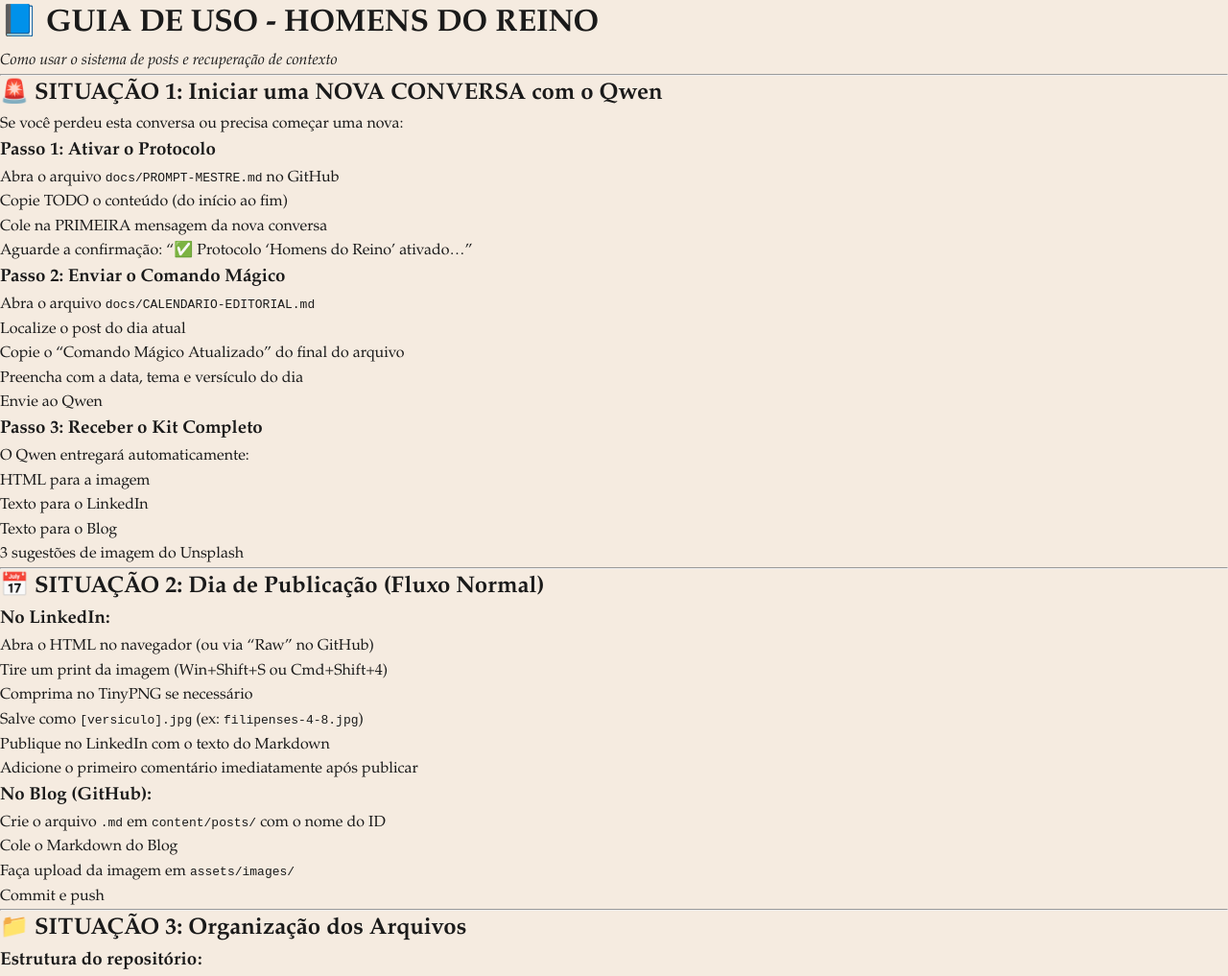
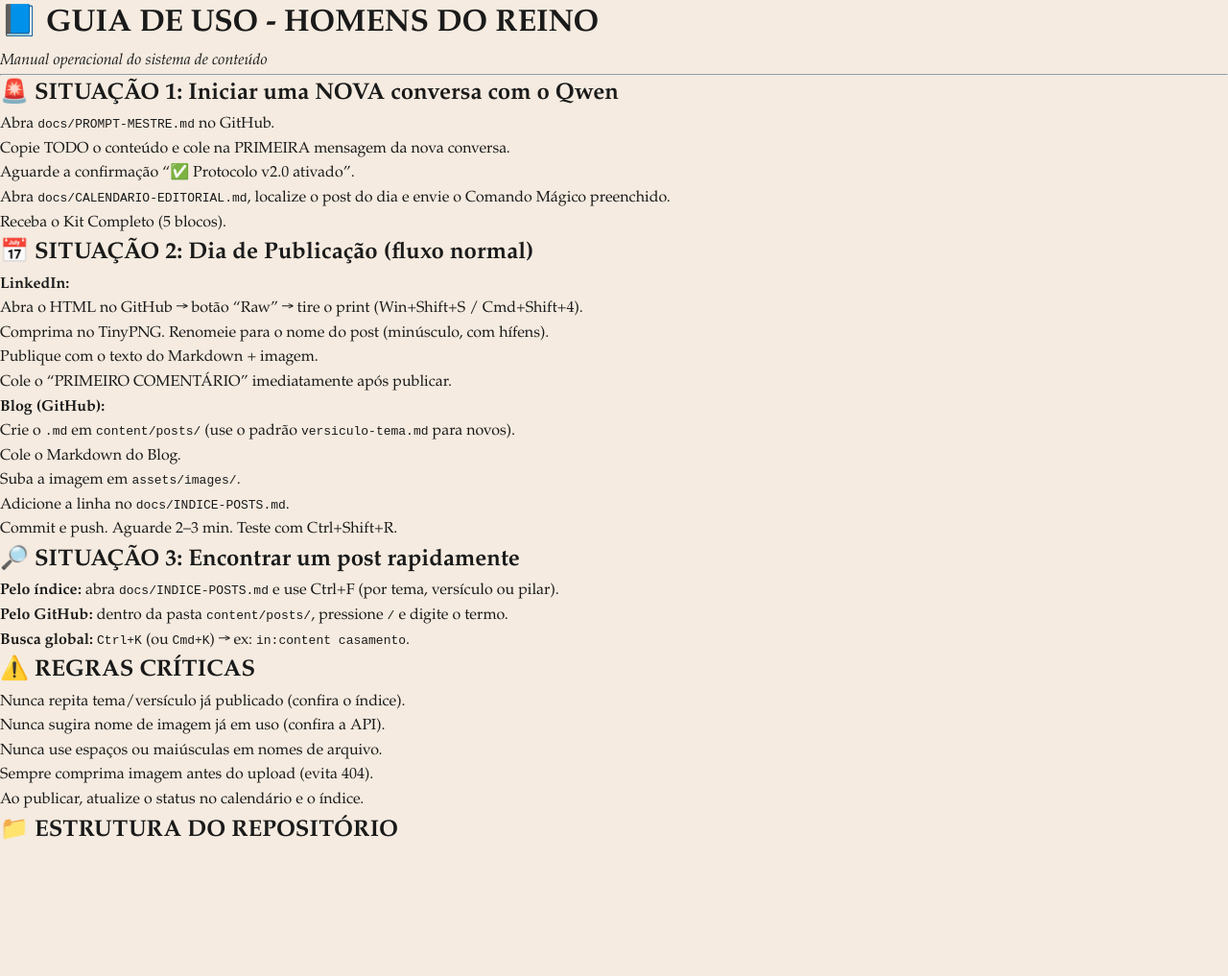
Before and after one commit to HomensdoReino/homensdoreino-blog, a Jekyll site: the page built from docs/GUIA-DE-USO.md, in a window 1280 px wide. Shown: the whole page at 96% size. Built offline with Jekyll 4.4.1, drawn with Linux system fonts in a browser that asks for light colours; our own code applies the rules of GitHub Pages for plain Markdown files; after the commit the page ends 900 px from its top, so only the background shows below that.

Commit message:
Update GUIA-DE-USO.md

```diff
--- a/docs/GUIA-DE-USO.md
+++ b/docs/GUIA-DE-USO.md
@@ -1,52 +1,39 @@
 # 📘 GUIA DE USO - HOMENS DO REINO
-*Como usar o sistema de posts e recuperação de contexto*
+*Manual operacional do sistema de conteúdo*
 
 ---
 
-## 🚨 SITUAÇÃO 1: Iniciar uma NOVA CONVERSA com o Qwen
+## 🚨 SITUAÇÃO 1: Iniciar uma NOVA conversa com o Qwen
+1. Abra `docs/PROMPT-MESTRE.md` no GitHub.
+2. Copie TODO o conteúdo e cole na PRIMEIRA mensagem da nova conversa.
+3. Aguarde a confirmação "✅ Protocolo v2.0 ativado".
+4. Abra `docs/CALENDARIO-EDITORIAL.md`, localize o post do dia e envie o Comando Mágico preenchido.
+5. Receba o Kit Completo (5 blocos).
 
-Se você perdeu esta conversa ou precisa começar uma nova:
+## 📅 SITUAÇÃO 2: Dia de Publicação (fluxo normal)
+**LinkedIn:**
+1. Abra o HTML no GitHub → botão "Raw" → tire o print (Win+Shift+S / Cmd+Shift+4).
+2. Comprima no TinyPNG. Renomeie para o nome do post (minúsculo, com hífens).
+3. Publique com o texto do Markdown + imagem.
+4. Cole o "PRIMEIRO COMENTÁRIO" imediatamente após publicar.
 
-### Passo 1: Ativar o Protocolo
-1. Abra o arquivo `docs/PROMPT-MESTRE.md` no GitHub
-2. Copie TODO o conteúdo (do início ao fim)
-3. Cole na PRIMEIRA mensagem da nova conversa
-4. Aguarde a confirmação: "✅ Protocolo 'Homens do Reino' ativado..."
+**Blog (GitHub):**
+1. Crie o `.md` em `content/posts/` (use o padrão `versiculo-tema.md` para novos).
+2. Cole o Markdown do Blog.
+3. Suba a imagem em `assets/images/`.
+4. Adicione a linha no `docs/INDICE-POSTS.md`.
+5. Commit e push. Aguarde 2–3 min. Teste com Ctrl+Shift+R.
 
-### Passo 2: Enviar o Comando Mágico
-1. Abra o arquivo `docs/CALENDARIO-EDITORIAL.md`
-2. Localize o post do dia atual
-3. Copie o "Comando Mágico Atualizado" do final do arquivo
-4. Preencha com a data, tema e versículo do dia
-5. Envie ao Qwen
+## 🔎 SITUAÇÃO 3: Encontrar um post rapidamente
+- **Pelo índice:** abra `docs/INDICE-POSTS.md` e use Ctrl+F (por tema, versículo ou pilar).
+- **Pelo GitHub:** dentro da pasta `content/posts/`, pressione `/` e digite o termo.
+- **Busca global:** `Ctrl+K` (ou `Cmd+K`) → ex: `in:content casamento`.
 
-### Passo 3: Receber o Kit Completo
-O Qwen entregará automaticamente:
-- HTML para a imagem
-- Texto para o LinkedIn
-- Texto para o Blog
-- 3 sugestões de imagem do Unsplash
+## ⚠️ REGRAS CRÍTICAS
+1. Nunca repita tema/versículo já publicado (confira o índice).
+2. Nunca sugira nome de imagem já em uso (confira a API).
+3. Nunca use espaços ou maiúsculas em nomes de arquivo.
+4. Sempre comprima imagem antes do upload (evita 404).
+5. Ao publicar, atualize o status no calendário e o índice.
 
----
-
-## 📅 SITUAÇÃO 2: Dia de Publicação (Fluxo Normal)
-
-### No LinkedIn:
-1. Abra o HTML no navegador (ou via "Raw" no GitHub)
-2. Tire um print da imagem (Win+Shift+S ou Cmd+Shift+4)
-3. Comprima no TinyPNG se necessário
-4. Salve como `[versiculo].jpg` (ex: `filipenses-4-8.jpg`)
-5. Publique no LinkedIn com o texto do Markdown
-6. Adicione o primeiro comentário imediatamente após publicar
-
-### No Blog (GitHub):
-1. Crie o arquivo `.md` em `content/posts/` com o nome do ID
-2. Cole o Markdown do Blog
-3. Faça upload da imagem em `assets/images/`
-4. Commit e push
-
----
-
-## 📁 SITUAÇÃO 3: Organização dos Arquivos
-
-### Estrutura do repositório:
+## 📁 ESTRUTURA DO REPOSITÓRIO
```
